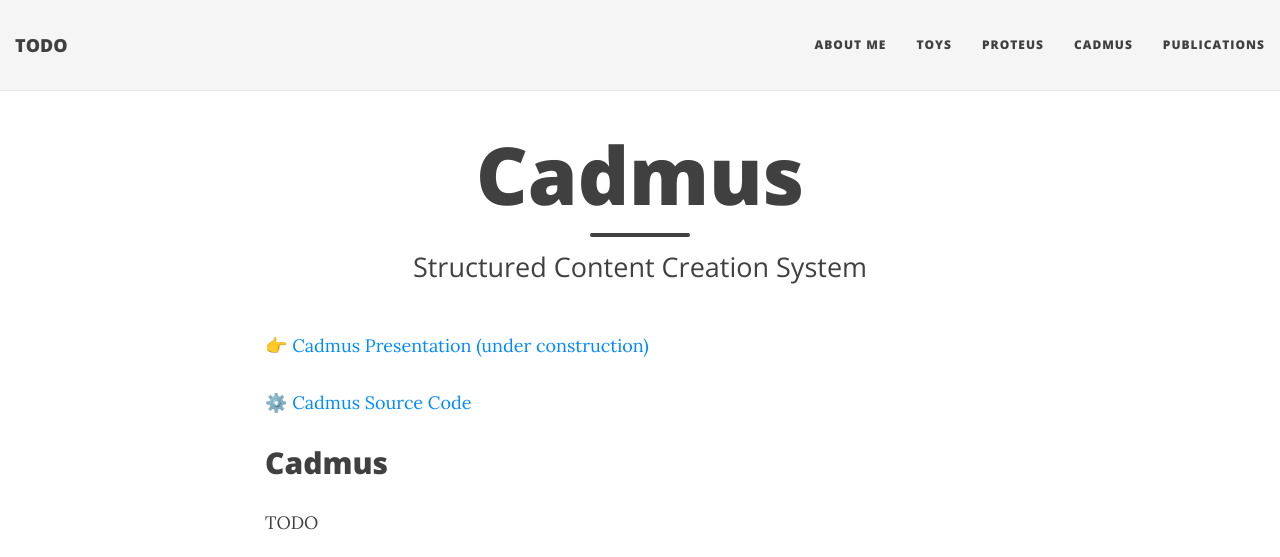
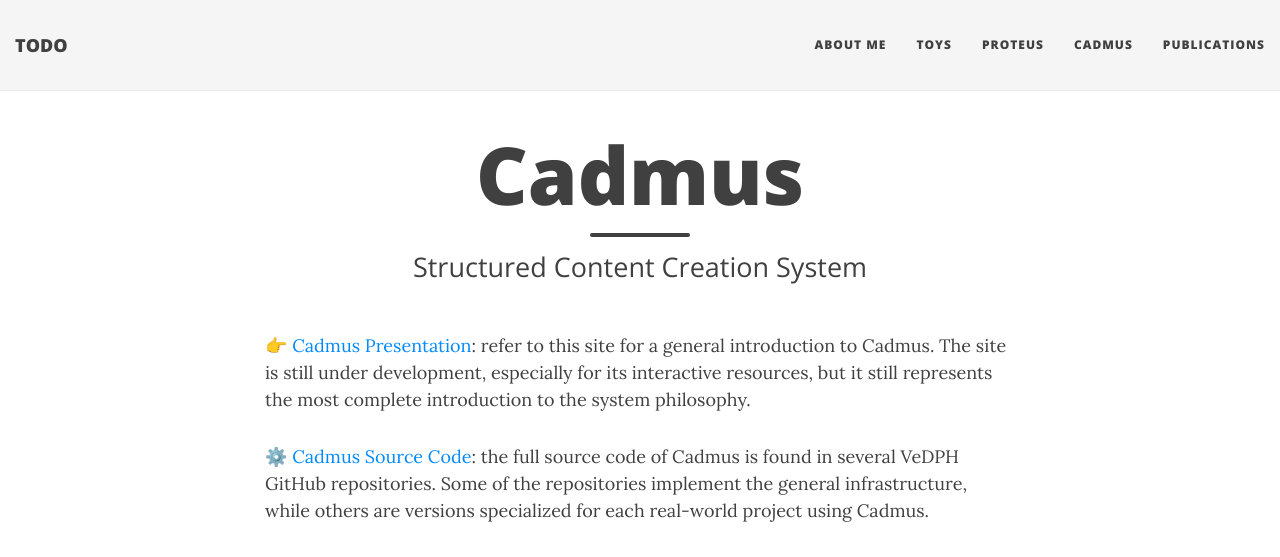
Before and after one commit to Myrmex/overview, a Jekyll site: the page built from cadmus.md, in a window 1280 px wide and 1231 px high. Shown: the top 557 px of the window. Built offline with Jekyll 4.4.1, drawn with Linux system fonts in a browser that asks for light colours; nearby versions of some CDN libraries.

Commit message:
Cadmus links

```diff
--- a/cadmus.md
+++ b/cadmus.md
@@ -4,9 +4,9 @@ title: Cadmus
 subtitle: "Structured Content Creation System"
 ---
 
-👉 [Cadmus Presentation (under construction)](https://cadmus.fusi-soft.com)
+👉 [Cadmus Presentation](https://cadmus.fusi-soft.com): refer to this site for a general introduction to Cadmus. The site is still under development, especially for its interactive resources, but it still represents the most complete introduction to the system philosophy.
 
-⚙️ [Cadmus Source Code](https://github.com/vedph/)
+⚙️ [Cadmus Source Code](https://github.com/vedph/): the full source code of Cadmus is found in several VeDPH GitHub repositories. Some of the repositories implement the general infrastructure, while others are versions specialized for each real-world project using Cadmus.
 
 ## Cadmus
 
```
Also changed, not shown: publications.md (+0 -2 lines).
